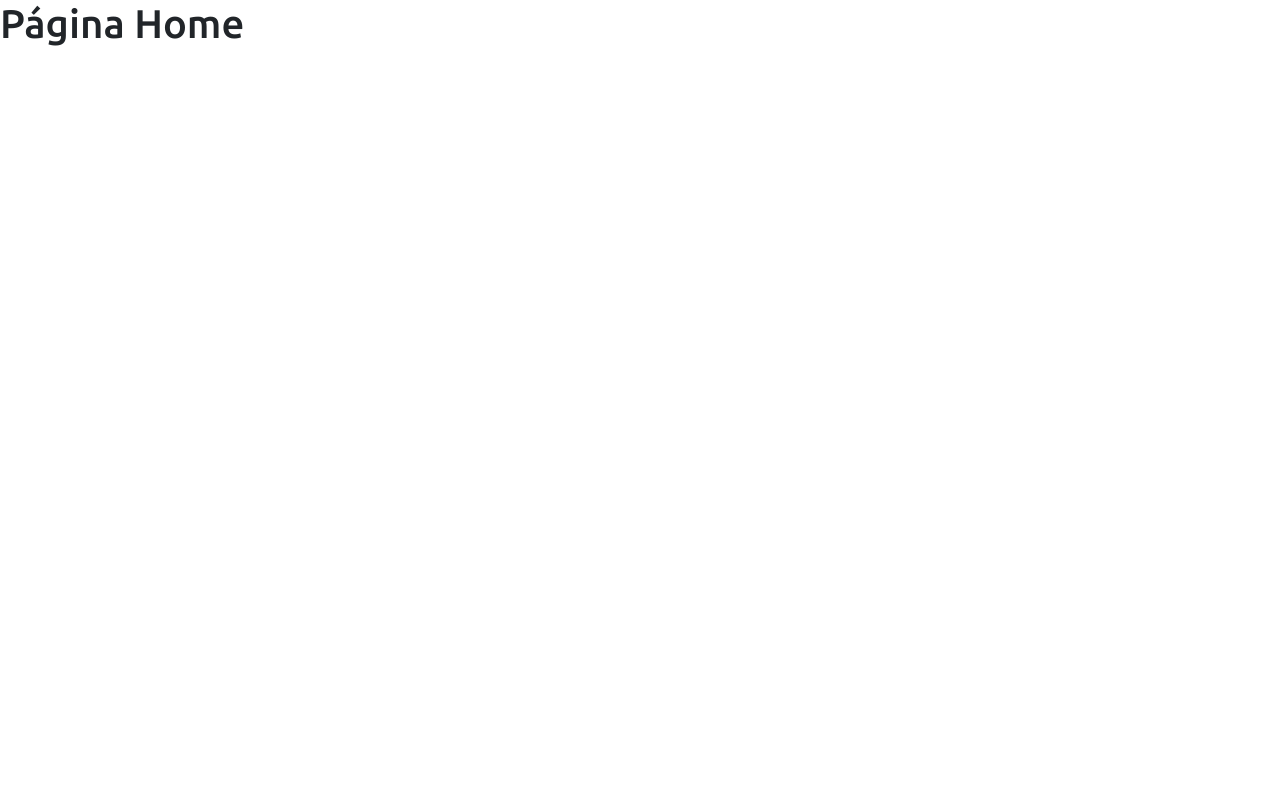
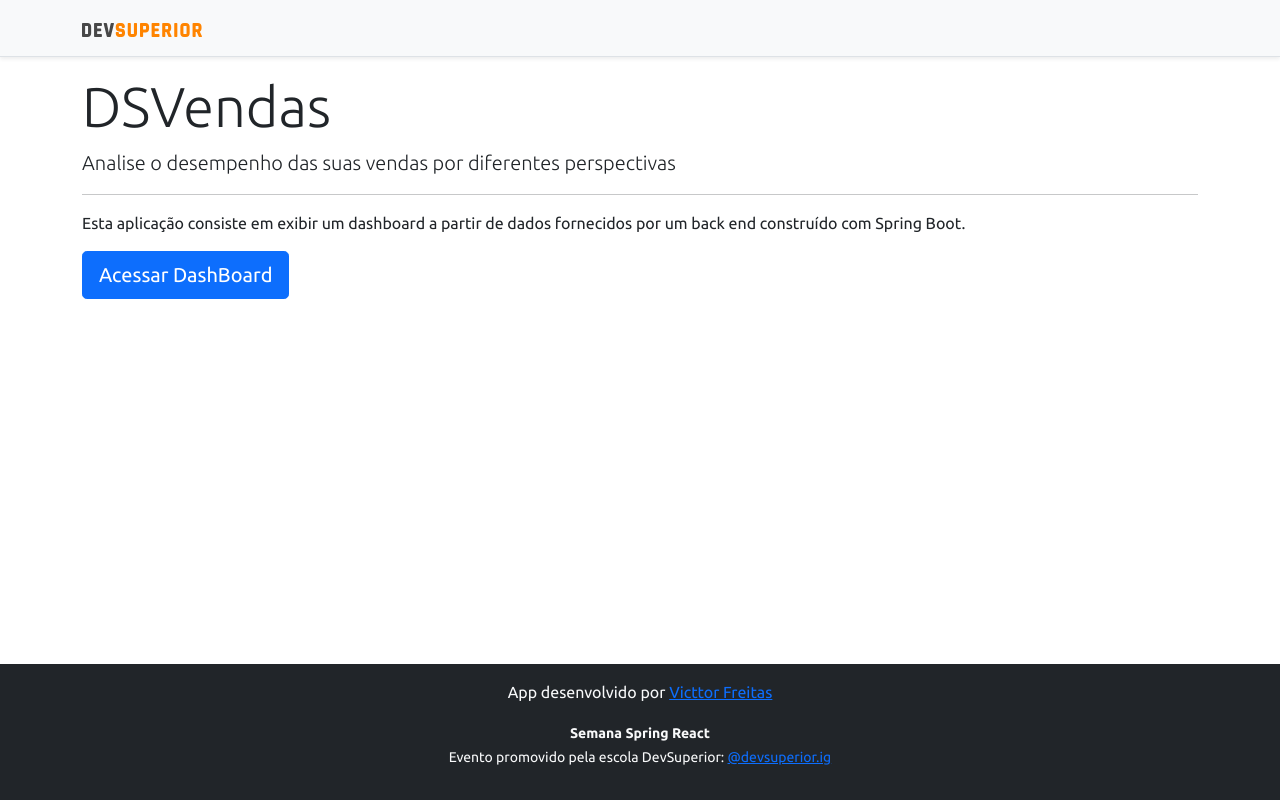
Before and after one commit to victtorfreitas/projeto-sds3, a React (Create React App) app in the folder frontend/: page / in a window 1280 px wide. Built offline with nearby package versions, Linux system fonts and the light colour scheme; the HTML template or start-up script is replaced by a standard one.

Commit message:
Home, navigation

```diff
--- a/frontend/src/components/NavBar/index.tsx
+++ b/frontend/src/components/NavBar/index.tsx
@@ -1,4 +1,5 @@
 import ImgDsDark from "assets/img/ds-dark.svg"
+import {Link} from "react-router-dom";
 
 const NavBar = () => {
     return (
@@ -6,7 +7,9 @@
             className="d-flex flex-column flex-md-row align-items-center p-3 px-md-4 mb-3 bg-light border-bottom shadow-sm">
             <div className="container">
                 <nav className="my-2 my-md-0 mr-md-3">
-                    <img src={ImgDsDark} alt="DevSuperior" width="120"/>
+                    <Link to="/">
+                        <img src={ImgDsDark} alt="DevSuperior" width="120"/>
+                    </Link>
                 </nav>
             </div>
         </div>
--- a/frontend/src/pages/Home/index.tsx
+++ b/frontend/src/pages/Home/index.tsx
@@ -1,8 +1,23 @@
+import NavBar from "../../components/NavBar";
+import Footer from "../../components/Footer";
+import {Link} from "react-router-dom";
+
 const Home = () => {
     return (
-        <div>
-            <h1>Página Home</h1>
-        </div>
+        <>
+            <NavBar/>
+            <div className="container">
+                <div className="jumbotron">
+                    <h1 className="display-4">DSVendas</h1>
+                    <p className="lead">Analise o desempenho das suas vendas por diferentes perspectivas</p>
+                    <hr/>
+                    <p>Esta aplicação consiste em exibir um dashboard a partir de dados fornecidos por um back end
+                        construído com Spring Boot.</p>
+                    <Link className="btn btn-primary btn-lg" to="/dashboard">Acessar DashBoard</Link>
+                </div>
+            </div>
+            <Footer/>
+        </>
     );
 }
 
```
